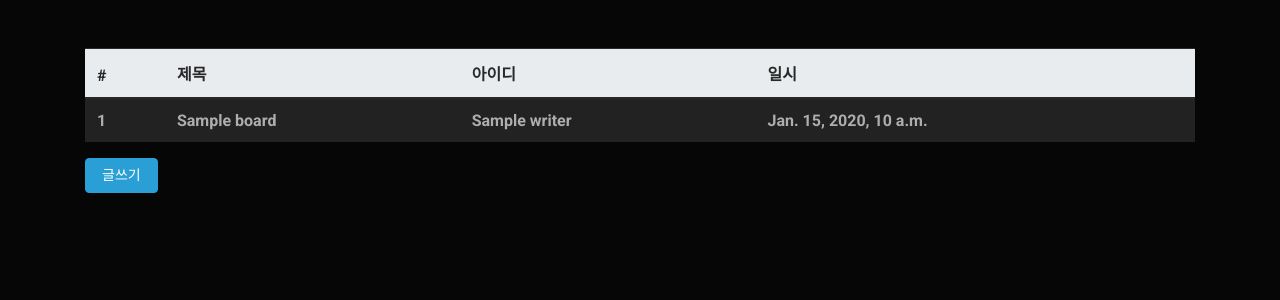
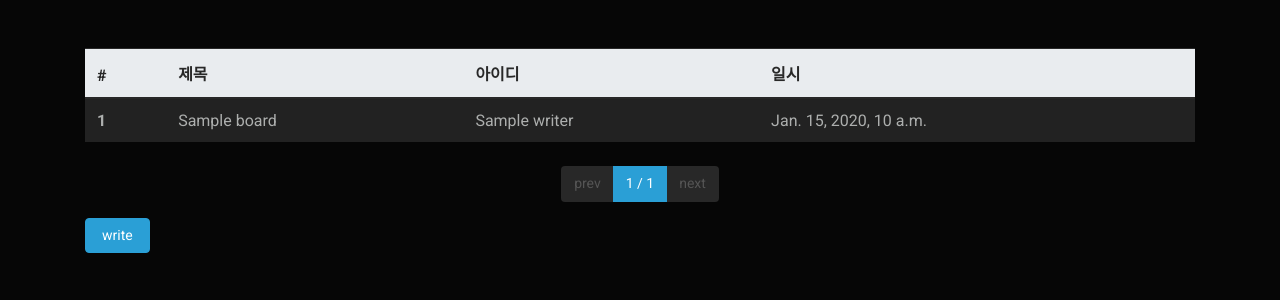
Before and after one commit to bunnycast/Django, a Django app: template fc_community/board/templates/board_list.html in a window 1280 px wide. Shown: the top 300 px of the page. Run offline with Django 3.2, Linux system fonts and the light colour scheme; the template is opened without the code that fills it: most values are stand-ins (such as "Sample title", 1, 10 or a date in 2020); lists and menus that the app fills with data are empty; some libraries are stand-ins or nearby versions.

Commit message:
feat: 0529 Django online class TIL review, chapter 05 / case 26

```diff
--- a/fc_community/board/templates/board_detail.html
+++ b/fc_community/board/templates/board_detail.html
@@ -9,7 +9,7 @@
       <label for="contents">내용</label>
       <textarea class="form-control" readonly>{{ board.contents }}</textarea>
     </div>
-    <button class="btn btn-primary">돌아가기</button>
+    <button class="btn btn-primary" onclick="location.href='/board/list/'">back</button>
   </div>
 </div>
 {% endblock %}
--- a/fc_community/board/templates/board_list.html
+++ b/fc_community/board/templates/board_list.html
@@ -14,18 +14,49 @@
       </thead>
       <tbody class="text-dark">
         {% for board in boards %}
-        <th>{{ board.id }}</th>
-        <th>{{ board.title }}</th>
-        <th>{{ board.writer }}</th>
-        <th>{{ board.registered_dttm }}</th>
+        <tr onclick="location.href='/board/detail/{{ board.id }}/'">
+          <th>{{ board.id }}</th>
+          <td>{{ board.title }}</td>
+          <td>{{ board.writer }}</td>
+          <td>{{ board.registered_dttm }}</td>
+        </tr>
         {% endfor %}
       </tbody>
     </table>
   </div>
 </div>
+<div class="row mt-2">
+  <div class="col-12">
+    <nav>
+      <ul class="pagination justify-content-center">
+        {% if boards.has_previous %}
+        <li class="page-item">
+          <a href="?p={{ boards.previous_page_number }}" class="page-link">Prev</a>
+        </li>
+        {% else %}
+        <li class="page-item disabled">
+          <a href="#" class="page-link">prev</a>
+        </li>
+        {% endif %}
+        <li class="page-item active">
+          <a href="" class="page-link">{{ boards.number }} / {{ boards.paginator.num_pages }}</a>
+        </li>
+        {% if boards.has_next %}
+        <li class="page-item">
+          <a href="?p={{ boards.next_page_number }}" class="page-link">Next</a>
+        </li>
+        {% else %}
+        <li class="page-item disabled">
+          <a href="#" class="page-link">next</a>
+         </li>
+        {% endif %}
+      </ul>
+    </nav>
+  </div>
+</div>
 <div class="row">
   <div class="col-12">
-    <button class="btn btn-primary">글쓰기</button>
+    <button class="btn btn-primary" onclick="location.href='/board/write/'">write</button>
   </div>
 </div>
 {% endblock %}
--- a/fc_community/board/templates/board_write.html
+++ b/fc_community/board/templates/board_write.html
@@ -10,7 +10,7 @@
         <label for="{{ field.id_for_label }}">{{ field.label }}</label>
         {{ field.field.widget.name }}
         {% ifequal field.name 'contents' %}
-        <textarea class="form-control" name="{{ field.name }}" placeholder="{{ fleld.label }}"></textarea>
+        <textarea class="form-control" name="{{ field.name }}" placeholder="{{ field.label }}"></textarea>
         {% else %}
         <input type="{{ field.field.widget.input_type }}" class="form-control" id="{{ field.id_for_label }}" placeholder="{{ field.label }}" name="{{ field.name }}" />
         {% endifequal %}
@@ -19,7 +19,8 @@
       <span style="color: red">{{ field.errors }}</span>
       {% endif %}
       {% endfor %}
-      <button type="submit" class="btn btn-primary">글쓰기</button>
+      <button type="submit" class="btn btn-primary">write</button>
+      <button class="btn btn-primary" onclick="location.href='/board/list/'">back</button>
     </form>
   </div>
 </div>
--- a/fc_community/fcuser/templates/login.html
+++ b/fc_community/fcuser/templates/login.html
@@ -18,7 +18,7 @@
       {% for field in form %}
       <div class="form-group">
         <label for="{{ field.id_for_label }}">{{ field.label }}</label>
-        <input type="{{ field.field.widget.input_type }}" class="form-control" id="{{ field.id_for_label }}" placeholder="{{ field.label }}" name="{{ filed.name }}" />
+        <input type="{{ field.field.widget.input_type }}" class="form-control" id="{{ field.id_for_label }}" placeholder="{{ field.label }}" name="{{ field.name }}" />
       </div>
       {% if field.errors %}
       <span style="color: red">{{ field.errors }}</span>
--- a/fc_community/fcuser/urls.py
+++ b/fc_community/fcuser/urls.py
@@ -4,5 +4,5 @@
 urlpatterns = [
     path('register/', views.register),
     path('login/', views.login),
-    path('logout/', views.logout),
+    path('logout/', views.logout)
 ]
--- a/fc_community/fcuser/views.py
+++ b/fc_community/fcuser/views.py
@@ -12,9 +12,8 @@
 
   if user_id:
     fcuser = Fcuser.objects.get(pk=user_id)
-    return HttpResponse(fcuser.username)
 
-  return HttpResponse('Home!')
+  return render(request, 'home.html')
 
 def logout(request):
   if request.session.get('user'):
@@ -43,8 +42,9 @@
     re_password = request.POST.get('re-password', None)
 
     res_data = {}
+
     if not (username and useremail and password and re_password):
-      res_data['error'] = '모든 값을 입력해야 합니다.'
+      res_data['error'] = '모든 값을 입력해야합니다.'
 
     elif password != re_password:
       res_data['error'] = '비밀번호가 다릅니다.'
```
Also changed, not shown: fc_community/board/models.py (+5 -2 lines), fc_community/board/views.py (+16 -6 lines), fc_community/fcuser/forms.py (+8 -2 lines), fc_community/fcuser/models.py (+9 -4 lines), fc_community/fcuser/templates/register.html (+4 -4 lines), fc_community/db.sqlite3.
